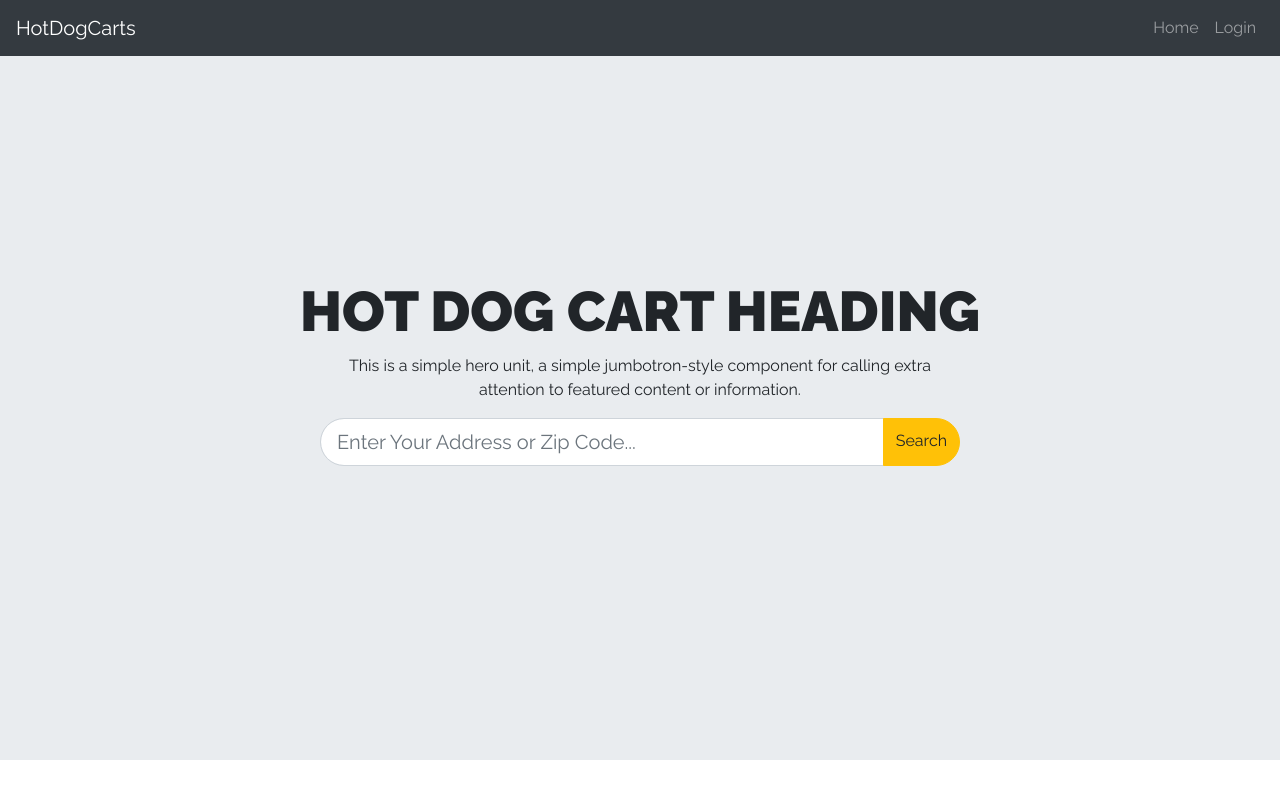
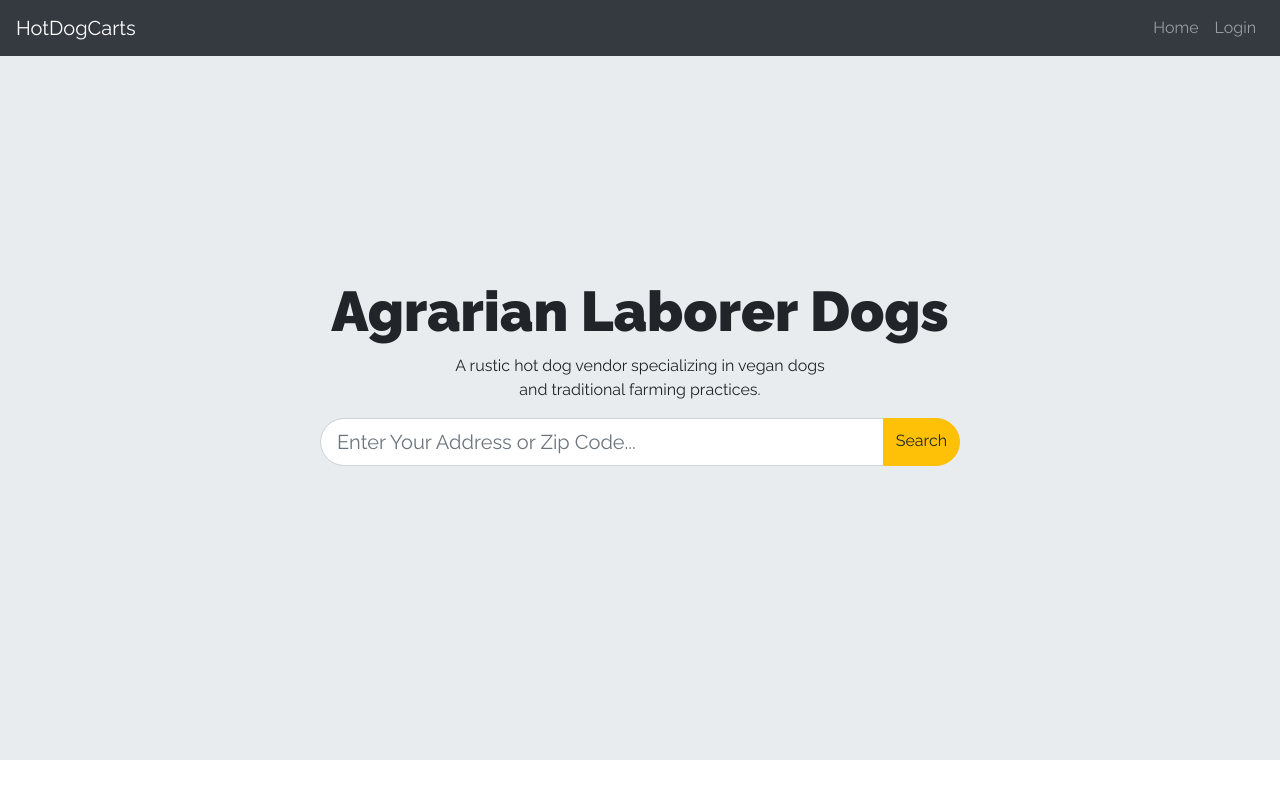
Before and after one commit to theKunte/HotDogCartsProject, a React (Create React App) app in the folder frontend/: page / in a window 1280 px wide. Shown: the top 800 px of the page. Built offline with nearby package versions, Linux system fonts and the light colour scheme; what react-google-maps would draw is missing.

Commit message:
I added new title and description

```diff
--- a/frontend/src/components/HeroSection.jsx
+++ b/frontend/src/components/HeroSection.jsx
@@ -1,20 +1,27 @@
-import React from 'react';
-import { Jumbotron, InputGroup, FormControl } from 'react-bootstrap';
+import React from "react";
+import { Jumbotron, InputGroup, FormControl } from "react-bootstrap";
 
 function HeroSection() {
   return (
     <Jumbotron fluid className="text-center">
-            <h1>HOT DOG CART HEADING</h1>
-            <p>This is a simple hero unit, a simple jumbotron-style component for calling extra
-            <br/> attention to featured content or information.</p>
+      <h1>Agrarian Laborer Dogs</h1>
+      <p>
+        A rustic hot dog vendor specializing in vegan dogs
+        <br /> and traditional farming practices.
+      </p>
       <InputGroup className="mb-3">
-                <FormControl size="lg" placeholder="Enter Your Address or Zip Code..." />
+        <FormControl
+          size="lg"
+          placeholder="Enter Your Address or Zip Code..."
+        />
         <InputGroup.Append>
-                    <a className="btn btn-warning" href="/cart-locations">Search</a>
+          <a className="btn btn-warning" href="/cart-locations">
+            Search
+          </a>
         </InputGroup.Append>
       </InputGroup>
     </Jumbotron>
-    )
+  );
 }
 
 export default HeroSection;
```
Lines whose indentation alone changed are shown as unchanged.
